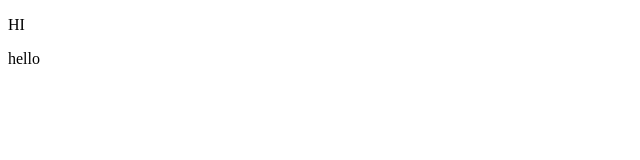
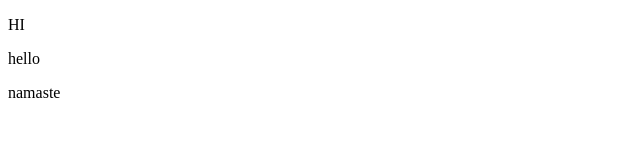
Before and after one commit to Teja-0702/Delta, a plain HTML site: page index.html in a window 1280 px wide. Shown: the full height of the page, 0-640 px from the left. Drawn offline with Linux system fonts and the light colour scheme.

Commit message:
Update index.html

```diff
--- a/index.html
+++ b/index.html
@@ -8,5 +8,6 @@
 <body>
     <p>HI</p>
     <p>hello</p>
+    <p>namaste</p>
 </body>
 </html>
```
